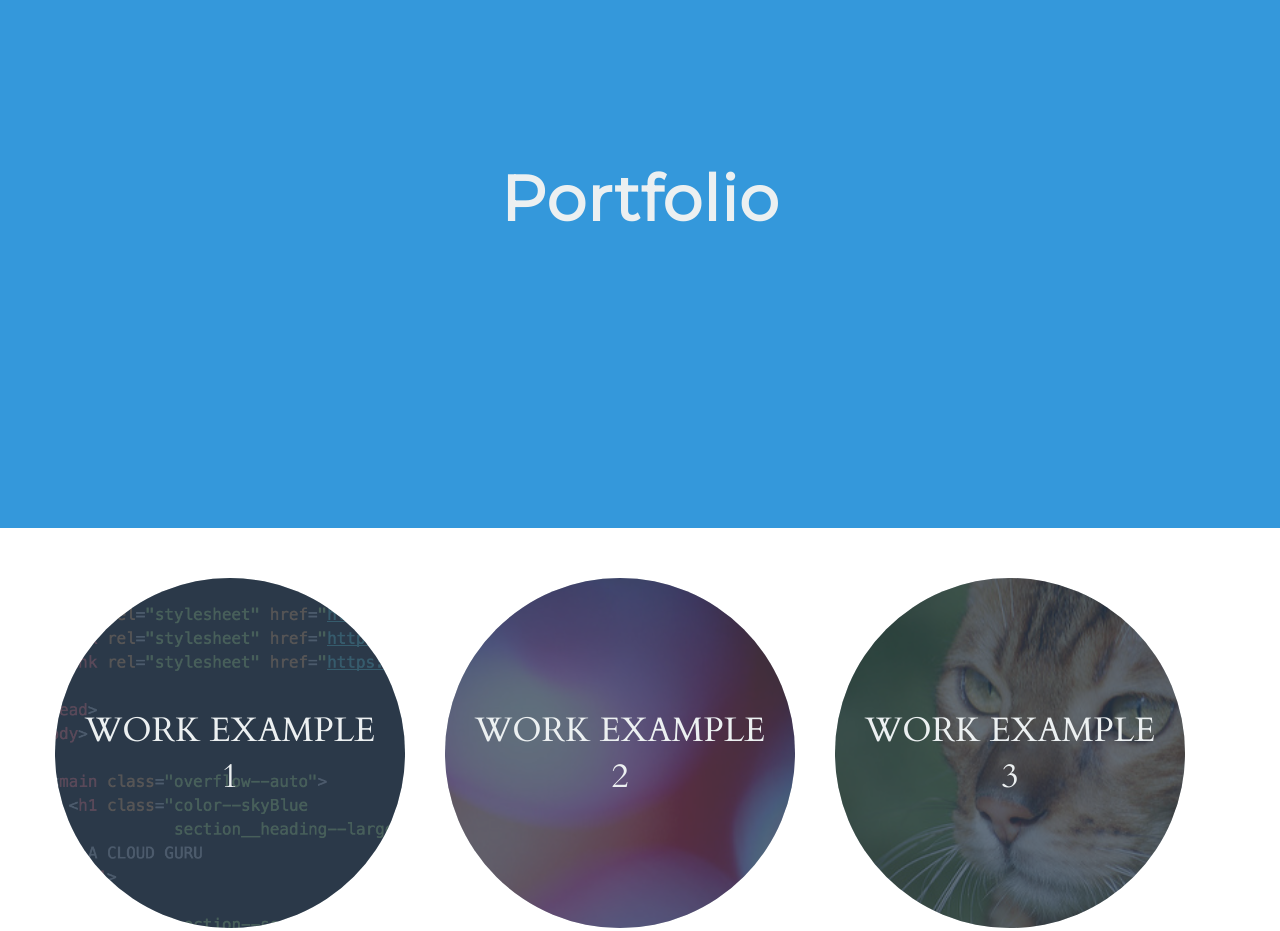
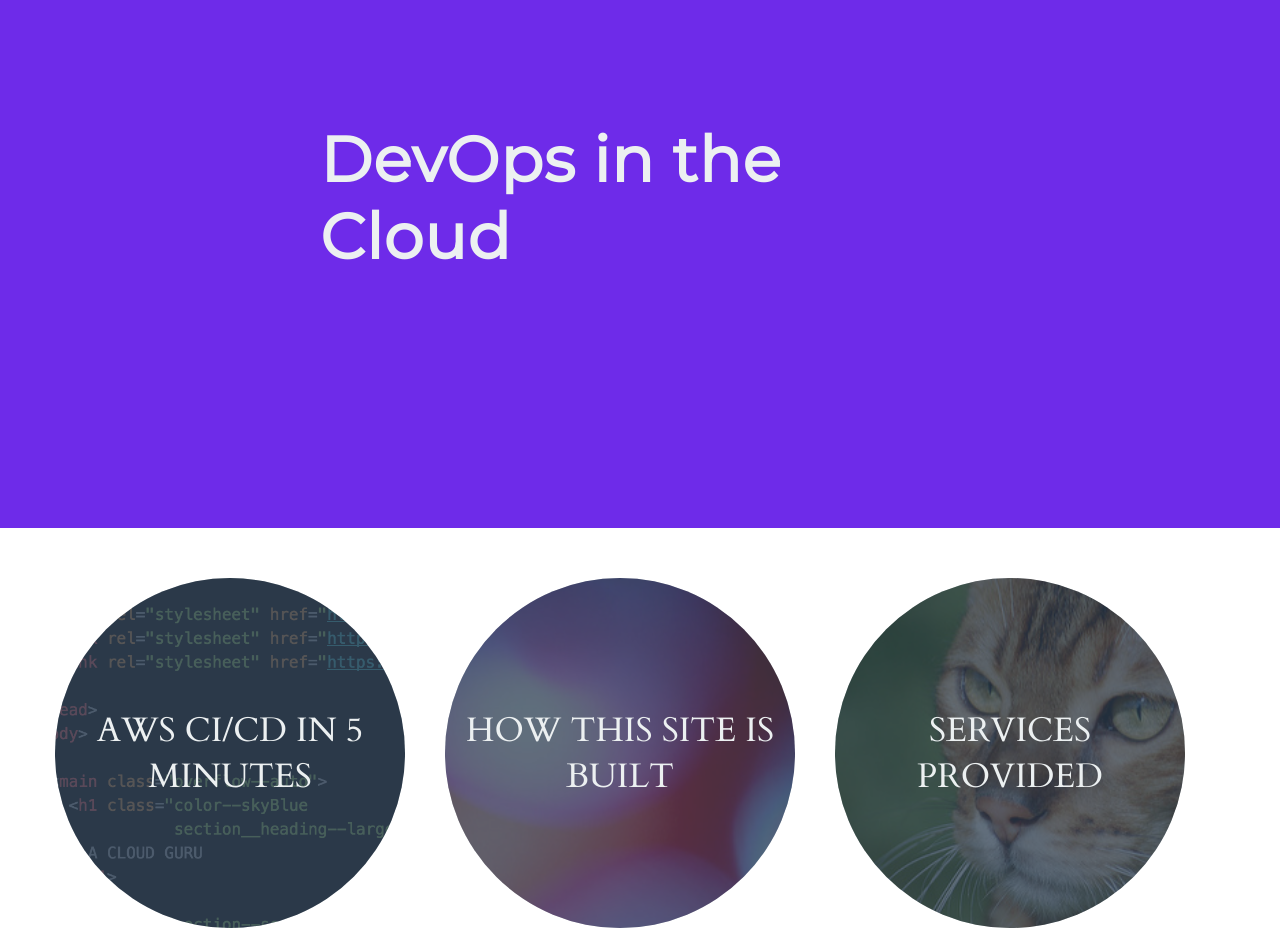
Before and after one commit to richds/RDS-portfolio-site, a React app: page / in a window 1280 px wide. Shown: the part 260-1191 px from the top of the page. Built offline with nearby package versions, Linux system fonts and the light colour scheme.

Commit message:
added details in modal boxes

```diff
--- a/index.html
+++ b/index.html
@@ -49,16 +49,16 @@
         <li class="socialWrapper">
           <a class="social color--skyBlue"
              title="Resume"
-             href="https://docs.google.com/document/d/1RJxVOuzVVDGloy3YC6DI_rtw8wEVyT4dbNO4UGcs8ts/export?format=html">
+             href="content/Resume.html">
             <i class="fa fa-file-text"></i>
           </a>
         </li>
       </ul>
     </main>
 
-    <section class="background--skyBlue section">
+    <section class="background--purple section">
       <h2 class="color--cloud margin--none section__text--centered">
-        Portfolio
+        DevOps in the Cloud
       </h2>
     </section>
 
@@ -73,7 +73,7 @@
 
     <section class="section section--alignCentered section--description">
       <p class="color--darkgrey section__description">
-        I'm a cloud consultant specializing in AWS, DevOps and Serverless applications.
+
         Please visit my company webpage at <A href="https://desertwave.cloud">desertwave.cloud</A> !
       </p>
 
--- a/js/example-react-modal.js
+++ b/js/example-react-modal.js
@@ -20,10 +20,10 @@ class ExampleWorkModal extends React.Component {
                 </h2>
                 <a className="color--skyBlue modal__link"
                 href= { example.href }>
-                Check it out
+                { example.desc }
                 </a>
                 <p className="modal__description">
-                { example.desc }
+                { example.body }
                 </p>
             </div>
             </div>
--- a/js/main.js
+++ b/js/main.js
@@ -4,9 +4,10 @@ import ExampleWork from './example-work';
 
 const myWork = [
     {
-        'title': "Work Example 1",
-        'href': "https://example.com",
-        'desc': "Lorem ipsum etc",
+        'title': "AWS CI/CD in 5 Minutes",
+        'href': "https://s3.amazonaws.com/portfolio.richardsirokman.info/content/CI_CD+on+AWS+in+5+minutes.pdf",
+        'desc': "PDF slideshow for CI/CD",
+        'body': "",
         'image': {
             'desc': "example screenshot of a project involving code",
             'src': "images/example1.png",
@@ -14,9 +15,15 @@ const myWork = [
         }
     },
     {
-        'title': "Work Example 2",
-        'href': "https://example.com",
-        'desc': "Lorem ipsum etc",
+        'title': "How this site is built",
+        'href': "https://github.com/richds/RDS-portfolio-site",
+        'desc': "Link to Git repo",
+        'body': "This site is built using React and is hosted on AWS. \
+        Changes are managed through an automated pipeline with Git, CodeBuild & CodePipeline.\
+        The pipeline is tested with Chai and Mocha.\
+        Automated deployments use AWS Lambda function in Python and Boto3.\
+        This page is served by Cloudfront from an S3 bucket.\
+        Click the link to see the Git Repo",
         'image': {
             'desc': "example screenshot of a project involving chemistry",
             'src': "images/example2.png",
@@ -25,9 +32,13 @@ const myWork = [
         }
     },
     {
-        'title': "Work Example 3",
-        'href': "https://example.com",
-        'desc': "Lorem ipsum etc",
+        'title': "Services Provided",
+        'href': "https://desertwave.cloud",
+        'desc': "Link to Consulting Website",
+        'body': "I provide help to growing companies who need to improve their \
+        software engineering practices. If your company has created an application that runs\
+        on AWS, or you are thinking of transitioning to the cloud, I can help.\
+        Please click the link above to read more from my consulting site and blog.",
         'image': {
             'desc': "example screenshot of a project involving cats",
             'src': "images/example3.png",
--- a/package.json
+++ b/package.json
@@ -11,14 +11,14 @@
   },
   "repository": {
     "type": "git",
-    "url": "git+https://github.com/richds/acg-portfolio.git"
+    "url": "git+https://github.com/richds/RDS-portfolio-site.git"
   },
   "author": "Richard Sirokman <richds@gmail.com>",
   "license": "ISC",
   "bugs": {
-    "url": "https://github.com/richds/acg-portfolio/issues"
+    "url": "https://github.com/richds/RDS-portfolio-site/issues"
   },
-  "homepage": "https://github.com/richds/acg-portfolio#readme",
+  "homepage": "https://github.com/richds/RDS-portfolio-site#readme",
   "dependencies": {
     "react": "^16.2.0",
     "react-dom": "^16.2.0"
--- a/styles/main.css
+++ b/styles/main.css
@@ -22,6 +22,10 @@
 
 .background--skyBlue {
   background-color: rgb(52, 152, 219);
+}
+
+.background--purple {
+  background-color: rgb(110, 43, 233)
 }
 
 .color--skyBlue {
```
Also changed, not shown: 1 other file.
